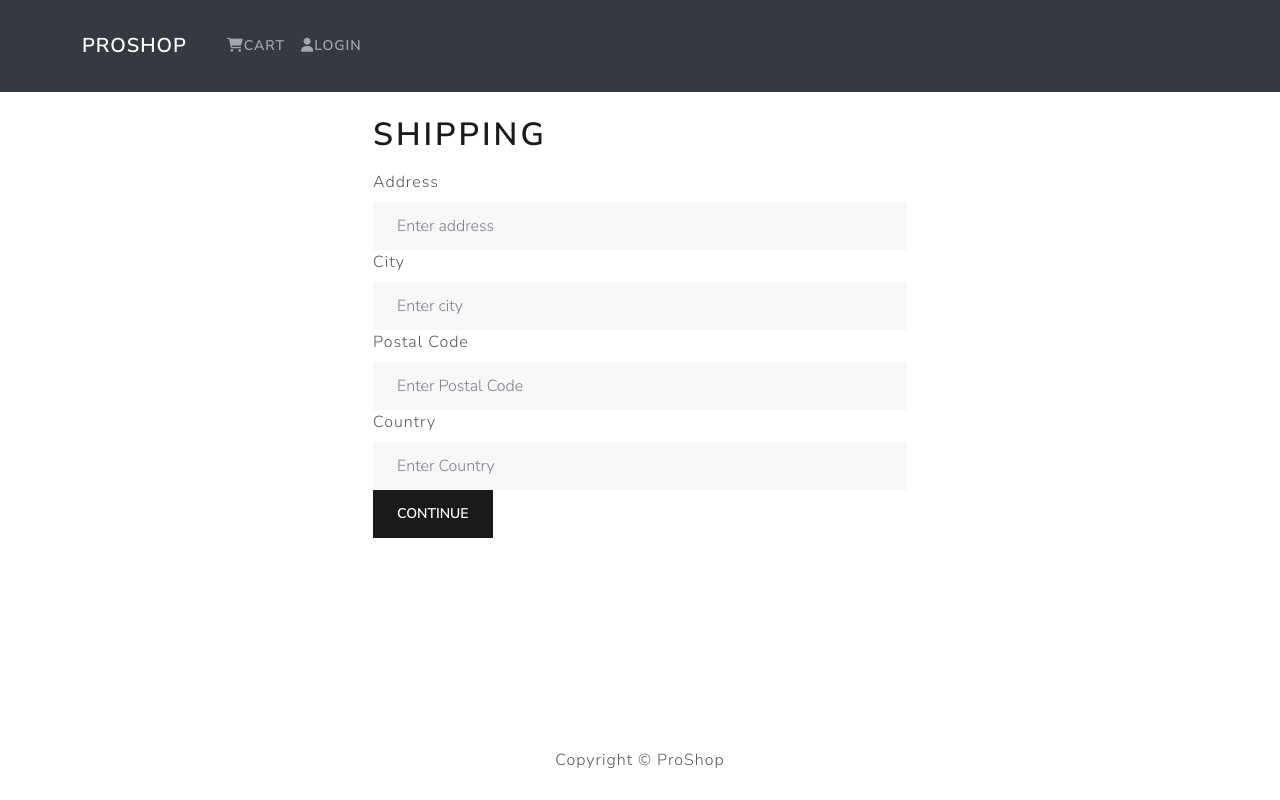
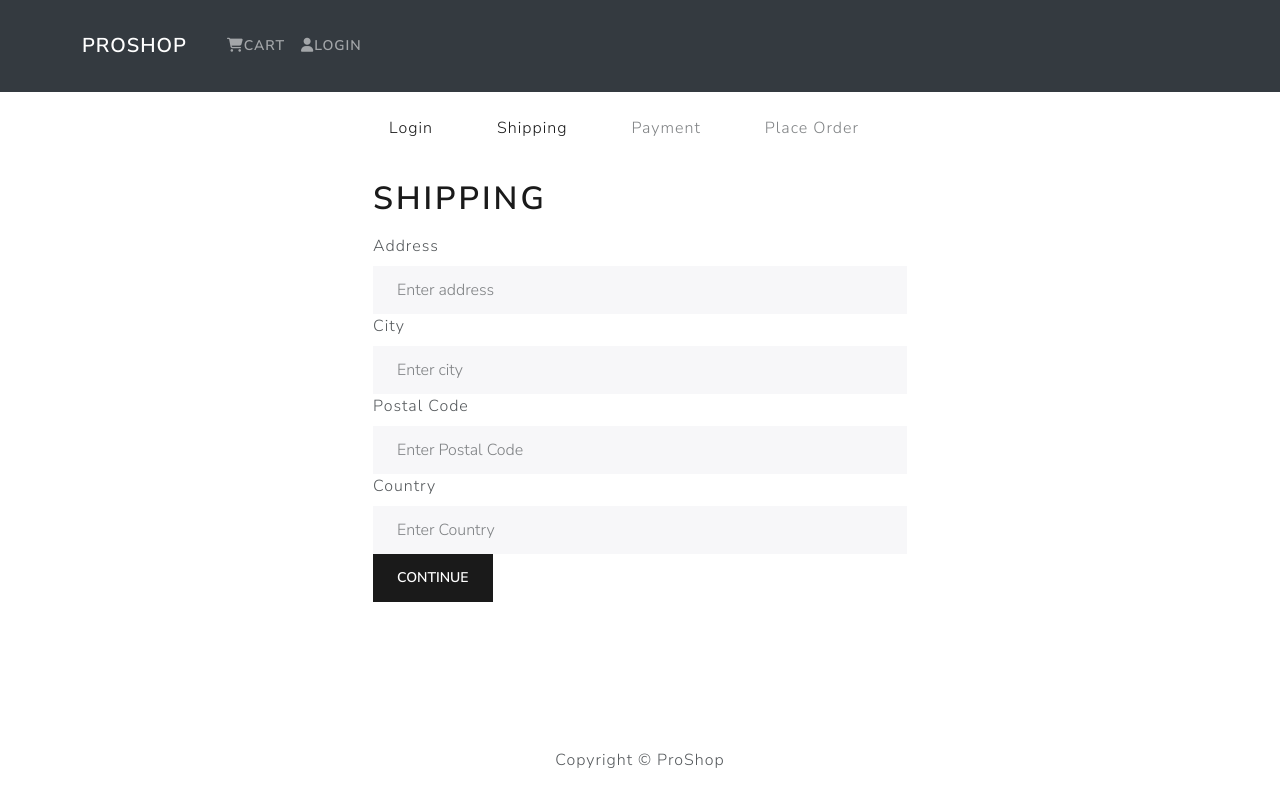
Before and after one commit to hvu24/ProShop, a React (Create React App) app in the folder frontend/: page /shipping in a window 1280 px wide. Built offline with nearby package versions, Linux system fonts and the light colour scheme.

Commit message:
added checkout steps component

```diff
--- /dev/null
+++ b/frontend/src/components/CheckoutSteps.js
@@ -0,0 +1,52 @@
+import React from 'react'
+import { Nav } from 'react-bootstrap'
+import { LinkContainer } from 'react-router-bootstrap'
+
+function CheckoutSteps({ step1, step2, step3, step4 }) {
+
+    return (
+        <Nav className='justify-content-center mb-4'>
+            <Nav.Item>
+                {step1 ? (
+                    <LinkContainer to='/login'>
+                        <Nav.Link>Login</Nav.Link>
+                    </LinkContainer>
+                ) : (
+                        <Nav.Link disabled>Login</Nav.Link>
+                    )}
+            </Nav.Item>
+
+            <Nav.Item>
+                {step2 ? (
+                    <LinkContainer to='/shipping'>
+                        <Nav.Link>Shipping</Nav.Link>
+                    </LinkContainer>
+                ) : (
+                        <Nav.Link disabled>Shipping</Nav.Link>
+                    )}
+            </Nav.Item>
+
+            <Nav.Item>
+                {step3 ? (
+                    <LinkContainer to='/payment'>
+                        <Nav.Link>Payment</Nav.Link>
+                    </LinkContainer>
+                ) : (
+                        <Nav.Link disabled>Payment</Nav.Link>
+                    )}
+            </Nav.Item>
+
+            <Nav.Item>
+                {step4 ? (
+                    <LinkContainer to='/placeorder'>
+                        <Nav.Link>Place Order</Nav.Link>
+                    </LinkContainer>
+                ) : (
+                        <Nav.Link disabled>Place Order</Nav.Link>
+                    )}
+            </Nav.Item>
+        </Nav>
+    )
+}
+
+export default CheckoutSteps
--- a/frontend/src/screens/CartScreen.js
+++ b/frontend/src/screens/CartScreen.js
@@ -27,7 +27,7 @@
   }
 
   const checkoutHandler = () => {
-    history('/login?redirect=shipping')
+    history('/login?redirect=/shipping')
   }
 
   return (
--- a/frontend/src/screens/ShippingScreen.js
+++ b/frontend/src/screens/ShippingScreen.js
@@ -4,6 +4,7 @@
 import { useDispatch, useSelector } from 'react-redux'
 import FormContainer from '../components/FormContainer'
 import { saveShippingAddress } from '../actions/cartActions'
+import CheckoutSteps from '../components/CheckoutSteps'
 
 function ShippingScreen() {
     const cart = useSelector(state => state.cart)
@@ -25,6 +26,7 @@
 
     return (
         <FormContainer>
+            <CheckoutSteps step1 step2/>
             <h1>Shipping</h1>
             <Form onSubmit={submitHandler}>
                 <Form.Group controlId='address'>
```
